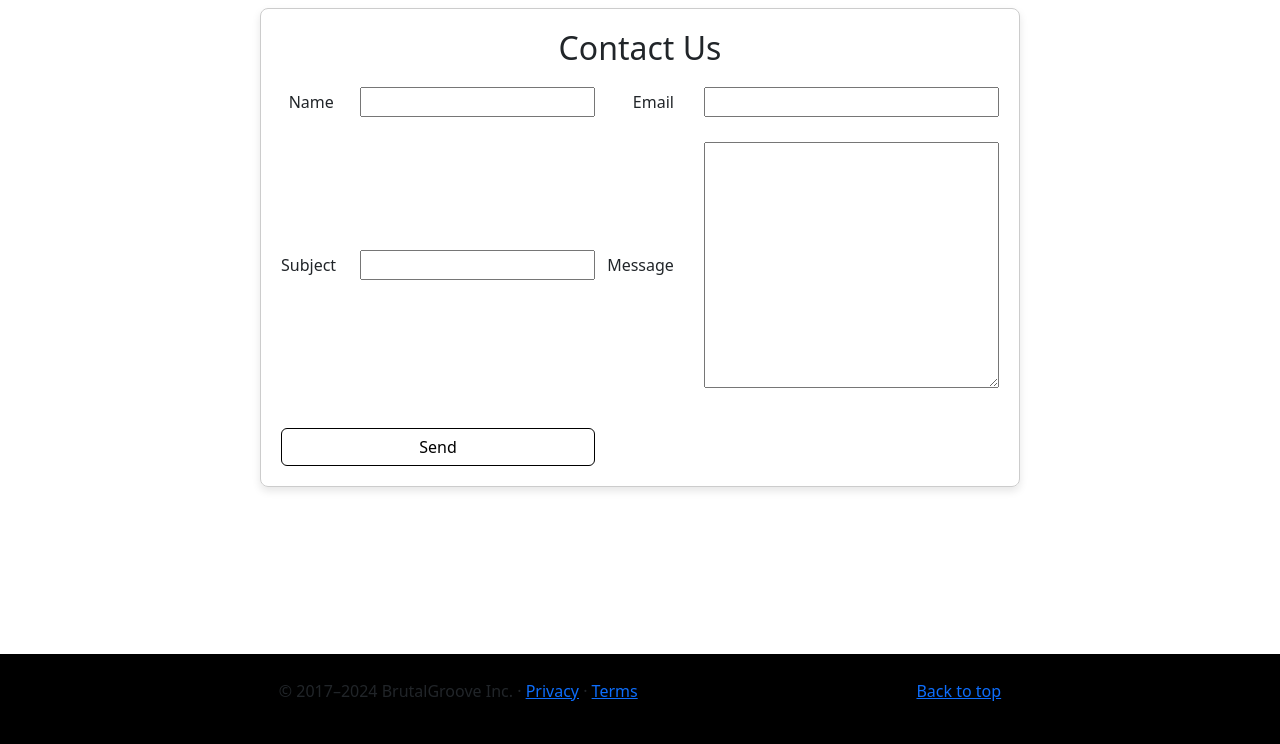
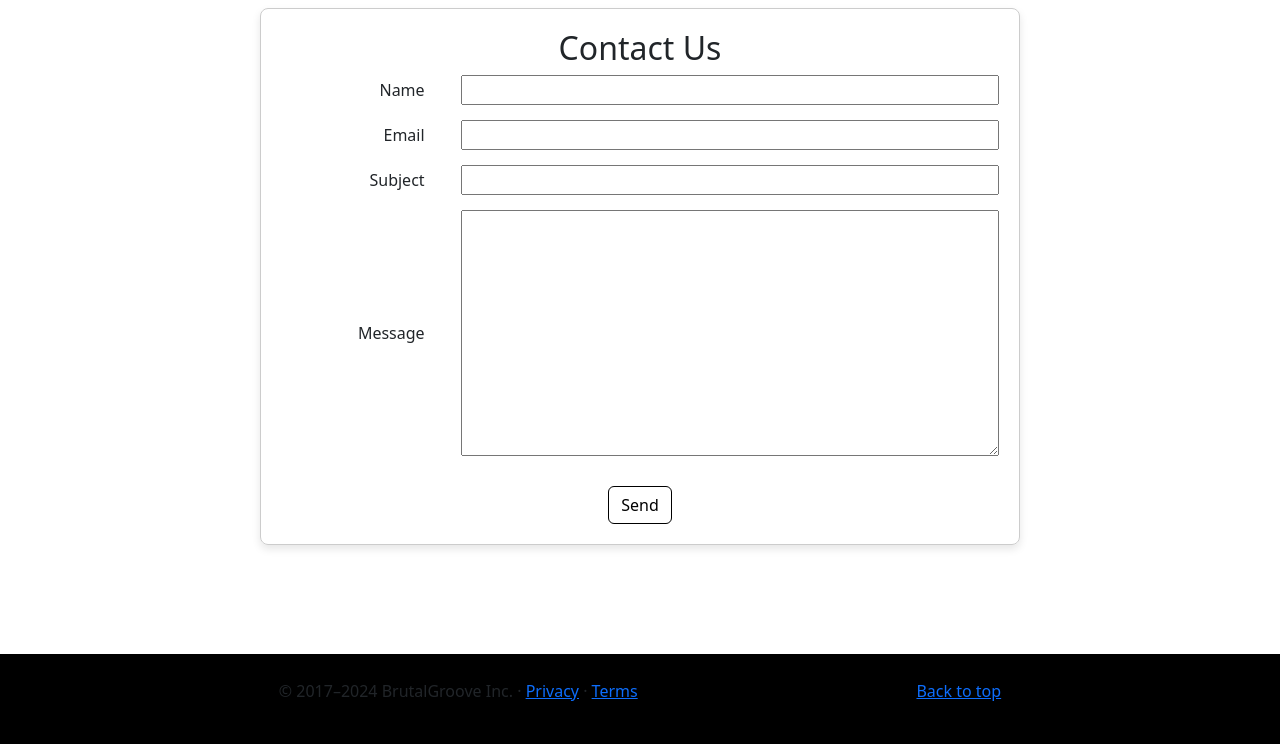
Before and after one commit to Ajfriel86/brutalgroove, a Django app: page /contact/ in a window 1280 px wide. Shown: the part 56-800 px from the top of the page. Run offline with Django 3.2, Linux system fonts and the light colour scheme; some libraries are stand-ins or nearby versions.

Commit message:
Combine style for contact and signup

```diff
--- a/static/css/style.css
+++ b/static/css/style.css
@@ -147,30 +147,7 @@ body {
     text-align: center;
 }
 
-/* Margin adjustment for the submit button in the contact form */
-.contact-box form button {
-    margin-top: 15px;
-}
-
-.contact-box form {
-    display: grid;
-    grid-template-columns: auto 1fr;
-    gap: 10px;
-    margin-top: 20px;
-}
-
-.contact-box label {
-    text-align: right;
-    padding-right: 10px;
-}
-
-.contact-box input[type="text"],
-.contact-box input[type="email"],
-.contact-box textarea {
-    width: 100%;
-    box-sizing: border-box;
-}
-
+/* Common form styles */
 .form-group {
     display: flex;
     justify-content: space-between;
@@ -178,17 +155,32 @@ body {
     margin-bottom: 15px;
 }
 
-.form-group label {
-    flex-basis: 20%;
+/* Specific styles for labels in both forms */
+.signup label,
+.contact-box label {
+    display: inline-block;
+    width: 20%;
     text-align: right;
     margin-right: 10px;
 }
 
-.form-group input,
-.form-group textarea,
-.form-group select {
-    flex-basis: 75%;
-    display: block;
+/* Specific styles for input, textarea, and select elements in both forms */
+.signup input,
+.signup textarea,
+.signup select,
+.contact-box input[type="text"],
+.contact-box input[type="email"],
+.contact-box textarea,
+.contact-box select {
+    width: 75%;
+    display: inline-block;
+    box-sizing: border-box;
+}
+
+/* Adjusting the margin for the submit button in the contact form to match the signup form */
+.contact-box form button,
+.signup form button {
+    margin-top: 15px;
 }
 
 
@@ -232,20 +224,6 @@ form.login input[type="password"] {
 
 form.login button.btn-signup {
     margin-top: 10px;
-}
-
-.signup label {
-    display: inline-block;
-    width: 20%;
-    text-align: right;
-    margin-right: 10px;
-}
-
-.signup input,
-.signup textarea,
-.signup select {
-    width: 75%;
-    display: inline-block;
 }
 
 .btn-signup {
```
